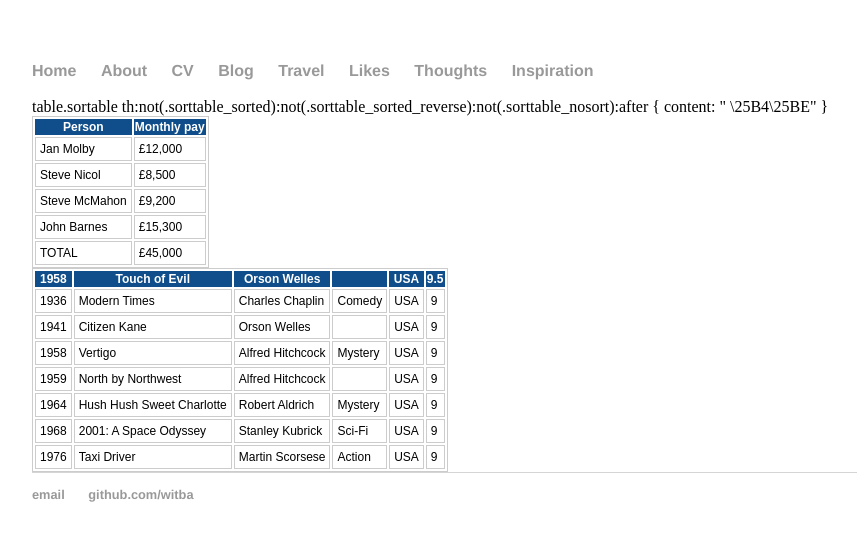
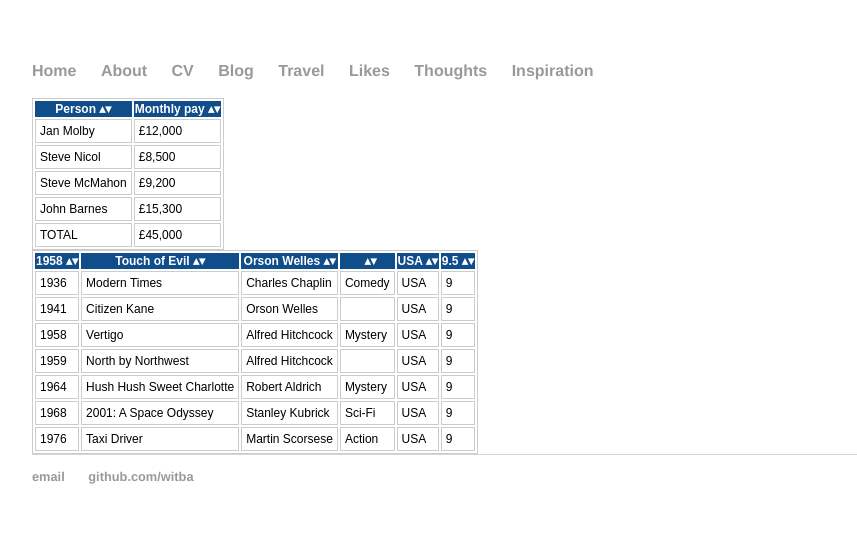
Before and after one commit to witba/witba.github.io, a Jekyll site: the page built from likes/index.html, in a window 1280 px wide. Shown: the top 541 px of the page, without its empty margins (160-1017 px from the left). Built offline with Jekyll 4.4.1, drawn with Linux system fonts in a browser that asks for light colours.

Commit message:
Update index.html

```diff
--- a/likes/index.html
+++ b/likes/index.html
@@ -5,11 +5,10 @@ title: Movies i watched
 
 <script src="/js/sorttable.js"></script>
 
-table.sortable th:not(.sorttable_sorted):not(.sorttable_sorted_reverse):not(.sorttable_nosort):after {
+<style type="text/css">
+	table.sortable th:not(.sorttable_sorted):not(.sorttable_sorted_reverse):not(.sorttable_nosort):after {
     content: " \25B4\25BE"
 }
-
-<style type="text/css">
 	table.sortable {
 		font-size: 12px;
 		border: 1px solid #CCC;
@@ -26,7 +25,6 @@ table.sortable th:not(.sorttable_sorted):not(.sorttable_sorted_reverse):not(.sor
 		font-weight: bold;
 	}
 </style>
-
 
 <table class="sortable">
 <thead>
```
